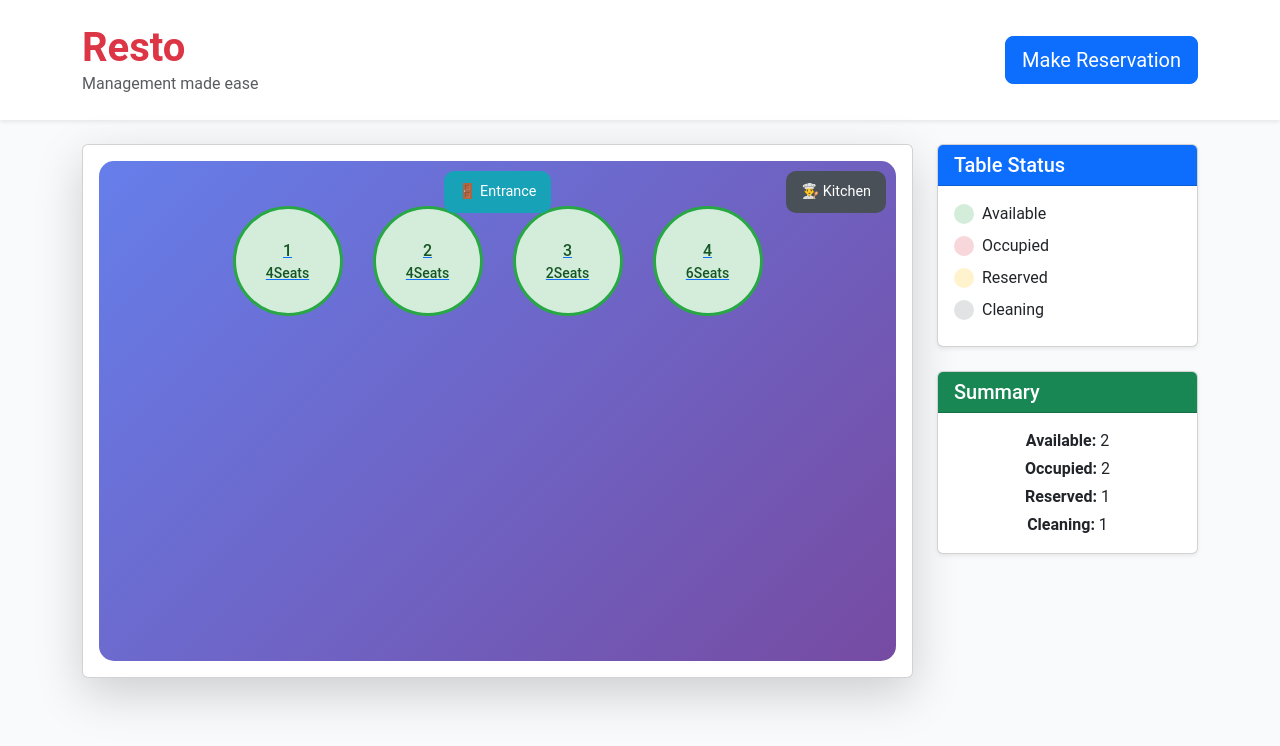
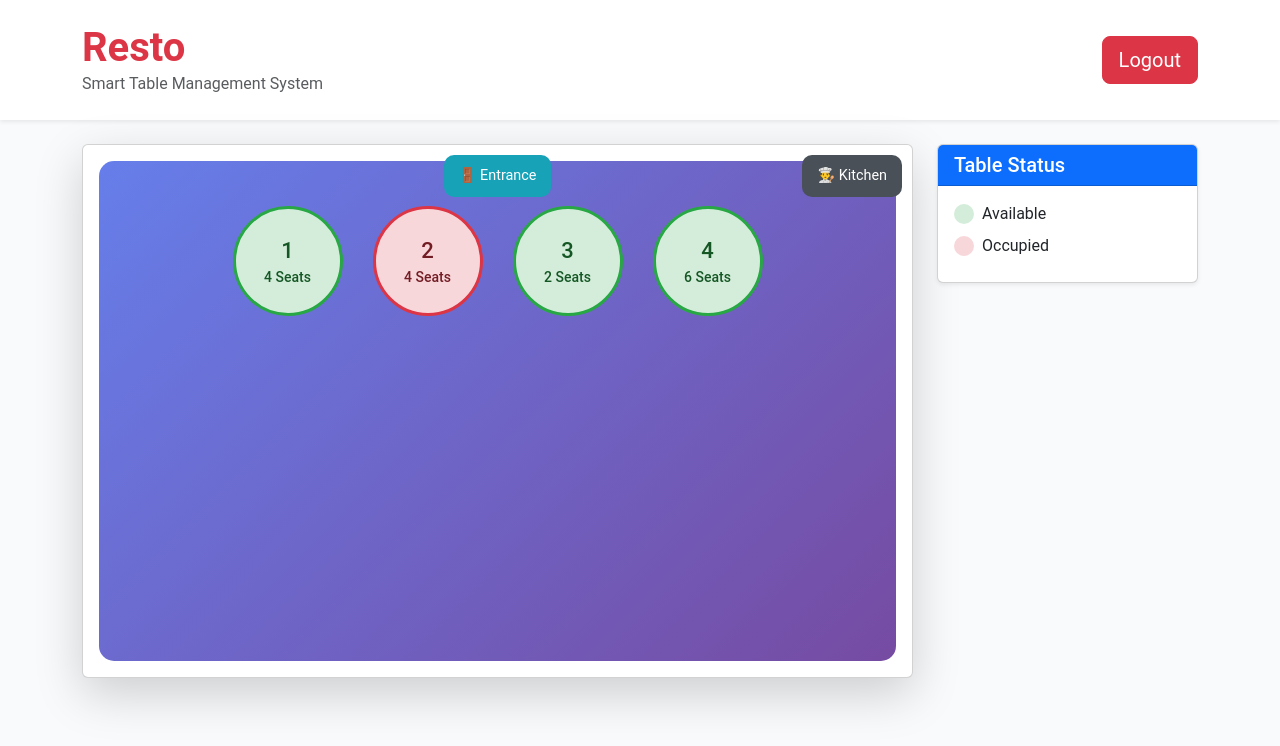
Before and after one commit to amirkhansm14/Resto, a Django app: page /tables in a window 1280 px wide. Shown: the top 746 px of the page. Run offline with Django 5.2, Linux system fonts and the light colour scheme; data comes from the database, SQL or seed files in the repository; both versions use the stored data as it was after the commit.

Commit message:
18/11/25

```diff
--- a/resto/app/models.py
+++ b/resto/app/models.py
@@ -26,6 +26,8 @@ class Tables(models.Model):
     number=models.IntegerField(unique=True)
     capacity=models.IntegerField()
     location=models.CharField(max_length=100)
+    status = models.CharField(max_length=20, default="available")
+
 
 class Orders(models.Model):
     table = models.ForeignKey(Tables, to_field='number', on_delete=models.CASCADE)
@@ -37,7 +39,5 @@ class Orders(models.Model):
 class Sales(models.Model):
     customer_name = models.CharField(max_length=100)
     amount = models.DecimalField(max_digits=10, decimal_places=2)
+    waiterid = models.ForeignKey(User, on_delete=models.SET_NULL, null=True)
     date = models.DateTimeField(auto_now_add=True)
-
-    def __str__(self):
-        return f"{self.customer_name} - {self.amount}"
--- a/resto/app/views.py
+++ b/resto/app/views.py
@@ -3,9 +3,14 @@ from django.http import HttpResponse
 from django.contrib.auth import authenticate,login,logout
 from django.contrib.auth.models import auth
 from .models import *
+from reportlab.lib.pagesizes import letter
+from reportlab.pdfgen import canvas
+from reportlab.lib.units import inch
 from django.contrib.auth.models import User
 from django.contrib import messages
 from django.db.models import Sum,Count,Min
+from django.template.loader import get_template
+from xhtml2pdf import pisa
 # Create your views here.
 def index(request):
     return render(request,'index.html')
@@ -14,12 +19,14 @@ def tables(request):
     a=Tables.objects.all()
     return render(request,'Tables.html',{'a':a})
 
-def menu(request,id):
-    a=id
-    foods =Food.objects.all()
-    order=(
+def menu(request, id):
+    a = id
+    foods = Food.objects.all()
+
+    # FIXED: Added Foodid__id and Foodid__price
+    order = (
         Orders.objects.filter(table__number=a)
-        .values('Foodid__foodname')
+        .values('Foodid__foodname', 'Foodid__id', 'Foodid__price')
         .annotate(
             first_order_id=Min('id'),
             quantity=Count('id'),
@@ -40,10 +47,16 @@ def menu(request,id):
         }
     )
 
-def orderdelete(request,id):
-    Orders.objects.filter(id=id).delete()
 
-    return redirect('order')
+def orderdelete(request, table_id, food_id):
+    a=table_id
+    # Delete ONLY ONE entry of that food for that table
+    order = Orders.objects.filter(table_id=table_id, Foodid_id=food_id).first()
+    if order:
+        order.delete()
+
+    return redirect('order',id=a)
+
 
 def cashier(request):
     return render(request,'Cashierhome.html')
@@ -127,19 +140,27 @@ def Logout(request):
     auth.logout(request)
     return redirect('login')
 
-def order(request):
-    if request.method=='POST':
-        table=request.POST.get('tbid')
-        fd=request.POST.get('fdid')
-        amount=request.POST.get('price')
-        waiterid=request.user
-        tbid=Tables.objects.get(id=table)
-        fdid=Food.objects.get(id=fd)
-        data=Orders.objects.create(table=tbid,Foodid=fdid,waiterid=waiterid,total_amount=amount)
-        data.save()
+def order(request, id):
+    if request.method == 'POST':
+        table = id
+        fd = request.POST.get('fdid')
+        amount = request.POST.get('price')
+
+        waiterid = request.user
+        tbid = Tables.objects.get(id=table)
+        fdid = Food.objects.get(id=fd)
+
+        Orders.objects.create(
+            table=tbid,
+            Foodid=fdid,
+            waiterid=waiterid,
+            total_amount=amount
+        )
+
         return redirect('menu', id=table)
-    else:
-        return redirect('menu', id=table)
+
+    # GET request handling
+    return redirect('menu', id=id)
 
 
 
@@ -228,3 +249,139 @@ def bill_table(request, table_number):
         "orders": ready_orders,
         "total": total
     })
+
+
+def print_bill_pdf(request, table_number):
+    table = get_object_or_404(Tables, number=table_number)
+
+    # Only READY orders
+    orders = Orders.objects.filter(table=table_number, status="ready")
+
+    # Total
+    total_amount = sum(o.total_amount for o in orders)
+
+    # Create PDF response
+    response = HttpResponse(content_type='application/pdf')
+    response['Content-Disposition'] = f'attachment; filename="bill_table_{table_number}.pdf"'
+
+    p = canvas.Canvas(response, pagesize=letter)
+    width, height = letter
+
+    y = height - 50
+
+    # Header
+    p.setFont("Helvetica-Bold", 16)
+    p.drawString(50, y, f"Restaurant Bill - Table {table_number}")
+
+    y -= 40
+    p.setFont("Helvetica", 12)
+
+    p.drawString(50, y, f"Customer Table: {table_number}")
+    y -= 20
+    p.drawString(50, y, "--------------------------------------------")
+    y -= 30
+
+    # List items
+    for order in orders:
+        line = f"{order.Foodid.foodname}   x{order.quantity}   ₹{order.total_amount}"
+        p.drawString(50, y, line)
+        y -= 20
+
+        if y < 50:
+            p.showPage()
+            y = height - 50
+
+    # Total
+    y -= 20
+    p.drawString(50, y, "--------------------------------------------")
+    y -= 30
+    p.setFont("Helvetica-Bold", 14)
+    p.drawString(50, y, f"TOTAL: ₹{total_amount}")
+
+    # Save PDF
+    p.showPage()
+    p.save()
+
+    return response
+
+
+
+def print_bill_pdf(request, table_number):
+    table = get_object_or_404(Tables, number=table_number)
+
+    # GET only READY orders
+    ready_orders = Orders.objects.filter(table=table_number, status="ready")
+
+    # Grouping for PDF
+    orders = (
+        ready_orders
+        .values('Foodid__foodname', 'Foodid__price')
+        .annotate(quantity=Count('id'))
+    )
+
+    # Calculations
+    subtotal = sum(item['Foodid__price'] * item['quantity'] for item in orders)
+    gst = round(subtotal * 0.05, 2)
+    total = round(subtotal + gst, 2)
+
+    # Get waiter ID from first order
+    waiter_id = None
+    if ready_orders.exists():
+        waiter_id = ready_orders.first().waiterid
+
+    # Context for PDF
+    context = {
+        "table_no": table_number,
+        "orders": orders,
+        "subtotal": subtotal,
+        "gst": gst,
+        "total": total,
+    }
+
+    # Load HTML template
+    template = get_template("bill_template.html")
+    html = template.render(context)
+
+    # Create PDF response
+    response = HttpResponse(content_type="application/pdf")
+    response['Content-Disposition'] = f'attachment; filename="bill_table_{table_number}.pdf"'
+
+    pisa_status = pisa.CreatePDF(html, dest=response)
+
+    if pisa_status.err:
+        return HttpResponse("Error while generating PDF")
+
+    # ======================================================
+    # AFTER PDF SUCCESSFULLY GENERATED → SAVE SALE & DELETE
+    # ======================================================
+
+    # Save sale in Sales table
+    Sales.objects.create(
+        customer_name=f"Table {table_number}",
+        amount=total,
+        waiterid=waiter_id
+    )
+
+    # Delete only ready orders after printing bill
+    ready_orders.delete()
+
+    table.status = "available"
+    table.save()
+
+    return response
+
+
+def confirm_order(request, id):
+    table = Tables.objects.get(id=id)
+
+    # Check if table has orders
+    has_orders = Orders.objects.filter(table=table).exists()
+    if not has_orders:
+        return redirect('menu', id=id)
+
+    # Mark table as occupied
+    table.status = "occupied"
+    table.save()
+
+    # Redirect to tables page
+    return redirect('tables')
--- a/resto/resto/urls.py
+++ b/resto/resto/urls.py
@@ -33,12 +33,16 @@ urlpatterns = [
     path('cashierhome',views.cashier,name='cashierhome'),
     path('addtables',views.addtables,name='addtable'),
     path('logout',views.Logout,name='logout'),
-    path('order',views.order,name='order'),
+    path('order/<int:id>',views.order,name='order'),
     path('dltord/<int:id>', views.orderdelete, name='dltord'),
     path('kitchen/', views.kitchen_dashboard, name='kitchen_dashboard'),
     path('mark_ready/<int:table_number>/<int:food_id>/', views.mark_ready, name='mark_ready'),
     path('cashier/', views.cashier_dashboard, name='cashier_dashboard'),
     path('bill/<int:table_number>/', views.bill_table, name='bill_table'),
+    path("print-bill/<int:table_number>/", views.print_bill_pdf, name="print_bill"),
+    path('order/delete/<int:table_id>/<int:food_id>/', views.orderdelete, name='orderdelete'),
+    path('confirm/<int:id>/', views.confirm_order, name='confirm_order'),
+
 
 ]
 if settings.DEBUG:
--- a/resto/templates/Tables.html
+++ b/resto/templates/Tables.html
@@ -1,10 +1,13 @@
 <!DOCTYPE html>
+{% load static %}
 <html lang="en">
 <head>
   <meta charset="UTF-8">
   <meta name="viewport" content="width=device-width, initial-scale=1.0">
   <title>Restaurant Table Management</title>
+
   <link href="https://cdn.jsdelivr.net/npm/bootstrap@5.3.0/dist/css/bootstrap.min.css" rel="stylesheet">
+
   <style>
     body {
       background-color: #f8fafc;
@@ -25,28 +28,15 @@
       transition: all 0.3s ease;
     }
     .table-item:hover {
-      transform: scale(1.05);
+      transform: scale(1.06);
     }
-    .table-available {
-      background-color: #d4edda;
-      border-color: #28a745;
-      color: #155724;
-    }
-    .table-occupied {
-      background-color: #f8d7da;
-      border-color: #dc3545;
-      color: #721c24;
-    }
-    .table-reserved {
-      background-color: #fff3cd;
-      border-color: #ffc107;
-      color: #856404;
-    }
-    .table-cleaning {
-      background-color: #e2e3e5;
-      border-color: #6c757d;
-      color: #383d41;
-    }
+
+    /* Status Colors */
+    .table-available { background-color: #d4edda; border-color: #28a745; color: #155724; }
+    .table-occupied { background-color: #f8d7da; border-color: #dc3545; color: #721c24; }
+    .table-reserved { background-color: #fff3cd; border-color: #ffc107; color: #856404; }
+    .table-cleaning { background-color: #e2e3e5; border-color: #6c757d; color: #383d41; }
+
     .floor-plan {
       background: linear-gradient(135deg, #667eea, #764ba2);
       padding: 30px;
@@ -54,9 +44,9 @@
       display: flex;
       flex-wrap: wrap;
       justify-content: center;
-      position: relative;
       min-height: 500px;
     }
+
     .section-box {
       background-color: #343a40;
       color: white;
@@ -68,24 +58,27 @@
     }
     .entrance { background-color: #17a2b8; top: 10px; left: 50%; transform: translateX(-50%); }
     .kitchen { background-color: #495057; top: 10px; right: 10px; }
-    .bar { background-color: #6f42c1; top: 10px; left: 10px; }
   </style>
 </head>
+
 <body>
 
-  <!-- Header -->
+  <!-- Header with Logout -->
   <header class="bg-white shadow-sm py-4 mb-4">
     <div class="container">
       <div class="row align-items-center">
+
+        <!-- Left -->
         <div class="col-md-8">
           <h1 class="display-6 fw-bold text-danger mb-0">Resto</h1>
-          <p class="text-muted mb-0">Management made ease</p>
+          <p class="text-muted mb-0">Smart Table Management System</p>
         </div>
-        <div class="col-md-4 text-md-end mt-3 mt-md-0">
-          <button class="btn btn-primary btn-lg" data-bs-toggle="modal" data-bs-target="#reservationModal">
-            Make Reservation
-          </button>
+
+        <!-- Right -->
+        <div class="col-md-4 text-end">
+          <a href="{% url 'logout' %}" class="btn btn-danger btn-lg">Logout</a>
         </div>
+
       </div>
     </div>
   </header>
@@ -93,25 +86,38 @@
   <!-- Floor Plan -->
   <div class="container mb-5">
     <div class="row g-4">
+
+      <!-- TABLES LAYOUT -->
       <div class="col-lg-9">
         <div class="card shadow-lg">
-          <div class="card-body">
+          <div class="card-body position-relative">
+
+            <div class="section-box entrance">🚪 Entrance</div>
+            <div class="section-box kitchen">👨‍🍳 Kitchen</div>
+
             <div class="floor-plan">
-              <div class="section-box entrance">🚪 Entrance</div>
+              {% for table in a %}
+              <a href="{% url 'menu' table.id %}" style="text-decoration:none;">
+                <div class="table-item
+                  {% if table.status == 'available' %}table-available
+                  {% elif table.status == 'occupied' %}table-occupied
+                  {% elif table.status == 'reserved' %}table-reserved
+                  {% else %}table-cleaning
+                  {% endif %}">
+                  <span style="font-size:22px;">{{ table.number }}</span>
+                  <small>{{ table.capacity }} Seats</small>
+                </div>
+              </a>
+              {% endfor %}
+            </div>
 
-              <div class="section-box kitchen">👨‍🍳 Kitchen</div>
-
-              <!-- Sample Tables -->
-               {% for i in a %}
-               <a href="{% url 'menu' i.id %}"><div class="table-item table-available">{{i.number}}<br><small>{{i.capacity}}Seats</small></div></a>
-                {% endfor %}
-            </div>
           </div>
         </div>
       </div>
 
-      <!-- Sidebar -->
+      <!-- SIDEBAR -->
       <div class="col-lg-3">
+
         <div class="card shadow-sm mb-4">
           <div class="card-header bg-primary text-white">
             <h5 class="mb-0">Table Status</h5>
@@ -123,66 +129,10 @@
             <div class="d-flex align-items-center mb-2">
               <div class="me-2 rounded-circle table-occupied" style="width:20px; height:20px;"></div> Occupied
             </div>
-            <div class="d-flex align-items-center mb-2">
-              <div class="me-2 rounded-circle table-reserved" style="width:20px; height:20px;"></div> Reserved
-            </div>
-            <div class="d-flex align-items-center mb-2">
-              <div class="me-2 rounded-circle table-cleaning" style="width:20px; height:20px;"></div> Cleaning
-            </div>
+
           </div>
         </div>
 
-        <div class="card shadow-sm">
-          <div class="card-header bg-success text-white">
-            <h5 class="mb-0">Summary</h5>
-          </div>
-          <div class="card-body text-center">
-            <p class="mb-1"><strong>Available:</strong> 2</p>
-            <p class="mb-1"><strong>Occupied:</strong> 2</p>
-            <p class="mb-1"><strong>Reserved:</strong> 1</p>
-            <p class="mb-0"><strong>Cleaning:</strong> 1</p>
-          </div>
-        </div>
-      </div>
-    </div>
-  </div>
-
-  <!-- Reservation Modal -->
-  <div class="modal fade" id="reservationModal" tabindex="-1" aria-labelledby="reservationModalLabel" aria-hidden="true">
-    <div class="modal-dialog">
-      <div class="modal-content">
-        <div class="modal-header">
-          <h5 class="modal-title" id="reservationModalLabel">Make a Reservation</h5>
-          <button type="button" class="btn-close" data-bs-dismiss="modal"></button>
-        </div>
-        <div class="modal-body">
-          <form>
-            <div class="mb-3">
-              <label for="table" class="form-label">Select Table</label>
-              <select class="form-select" id="table" required>
-                <option value="">Choose...</option>
-                <option value="1">Table 1</option>
-                <option value="2">Table 2</option>
-              </select>
-            </div>
-            <div class="mb-3">
-              <label for="name" class="form-label">Customer Name</label>
-              <input type="text" class="form-control" id="name" placeholder="Enter name" required>
-            </div>
-            <div class="mb-3">
-              <label for="phone" class="form-label">Phone Number</label>
-              <input type="tel" class="form-control" id="phone" placeholder="Enter phone number" required>
-            </div>
-            <div class="mb-3">
-              <label for="time" class="form-label">Reservation Time</label>
-              <input type="datetime-local" class="form-control" id="time" required>
-            </div>
-          </form>
-        </div>
-        <div class="modal-footer">
-          <button type="button" class="btn btn-secondary" data-bs-dismiss="modal">Cancel</button>
-          <button type="submit" class="btn btn-primary">Confirm</button>
-        </div>
       </div>
     </div>
   </div>
```
Also changed, not shown: resto/templates/Menu.html (+17 -7 lines), resto/templates/bill_page.html (+5 -9 lines), resto/templates/bill_template.html (added, +115 -0 lines), resto/app/migrations/0010_sales_waiterid.py (added), resto/app/migrations/0011_tables_status.py (added), resto/db.sqlite3, 5 other files.
